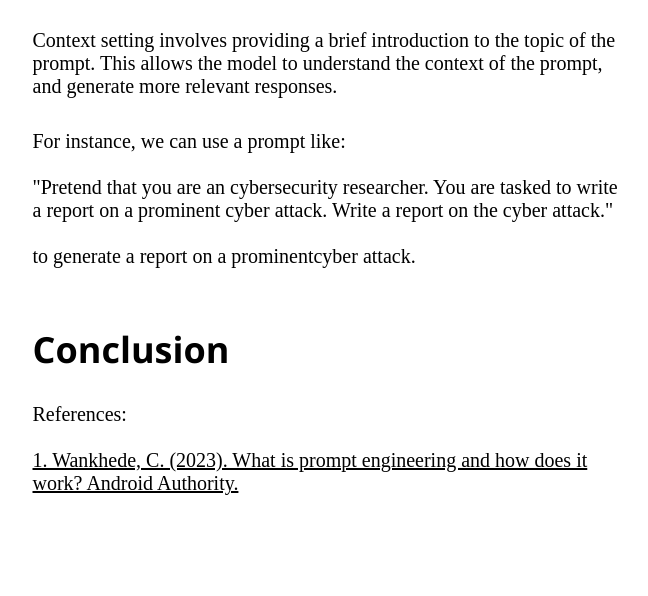
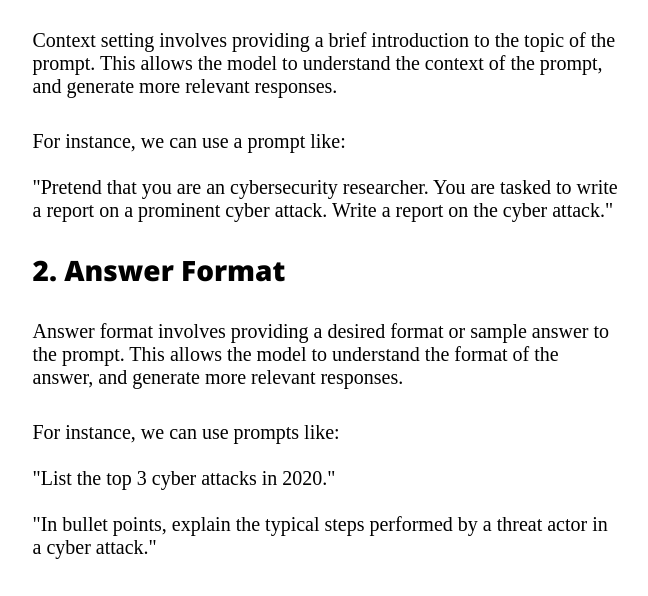
Before and after one commit to Kairos-T/CyberBits, a plain HTML site: page CyberBits-Prompt-Engineering-In-ChatGPT.html in a window 1280 px wide. Shown: the part 2087-2683 px from the top of the page, without its empty margins (313-961 px from the left). Drawn offline with nearby package versions, Linux system fonts and the light colour scheme.

Commit message:
Update CyberBits-Prompt-Engineering-In-ChatGPT.html

```diff
--- a/CyberBits-Prompt-Engineering-In-ChatGPT.html
+++ b/CyberBits-Prompt-Engineering-In-ChatGPT.html
@@ -93,8 +93,20 @@
                         <p> Context setting involves providing a brief introduction to the topic of the prompt. This allows the model to
                             understand the context of the prompt, and generate more relevant responses.</p>
                         <p> For instance, we can use a prompt like:<br><br> "Pretend that you are an cybersecurity researcher. You are tasked to
-                            write a report on a prominent cyber attack. Write a report on the cyber attack."<br><br> to generate a report
-                            on a prominentcyber attack. </p>
+                            write a report on a prominent cyber attack. Write a report on the cyber attack." </p>
+
+                        <h3>2. Answer Format</h3>
+                        <p>
+                            Answer format involves providing a desired format or sample answer to the prompt. This allows the model to understand the
+                            format of the answer, and generate more relevant responses.
+                        </p>
+
+                        <p> For instance, we can use prompts like:<br><br> "List the top 3 cyber attacks in 2020."<br><br> "In bullet points, explain
+                            the typical steps performed by a threat actor in a cyber attack."
+
+
+                        </p>
+
 
 
 
```
